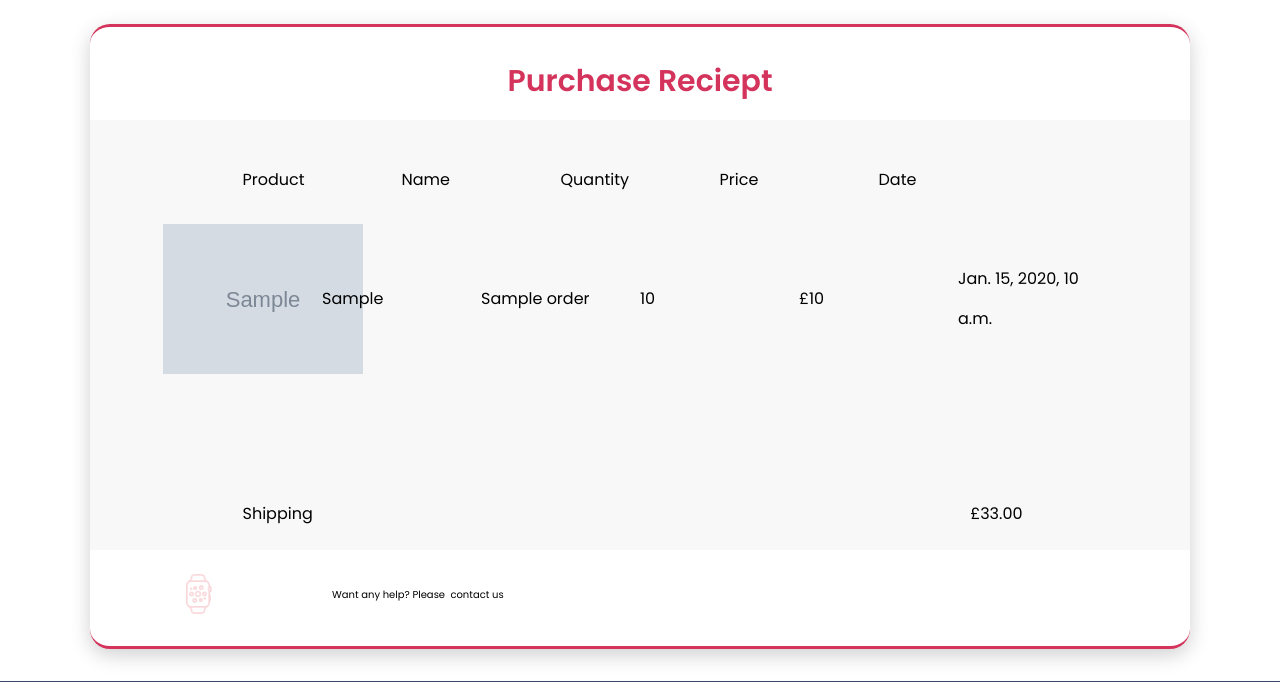
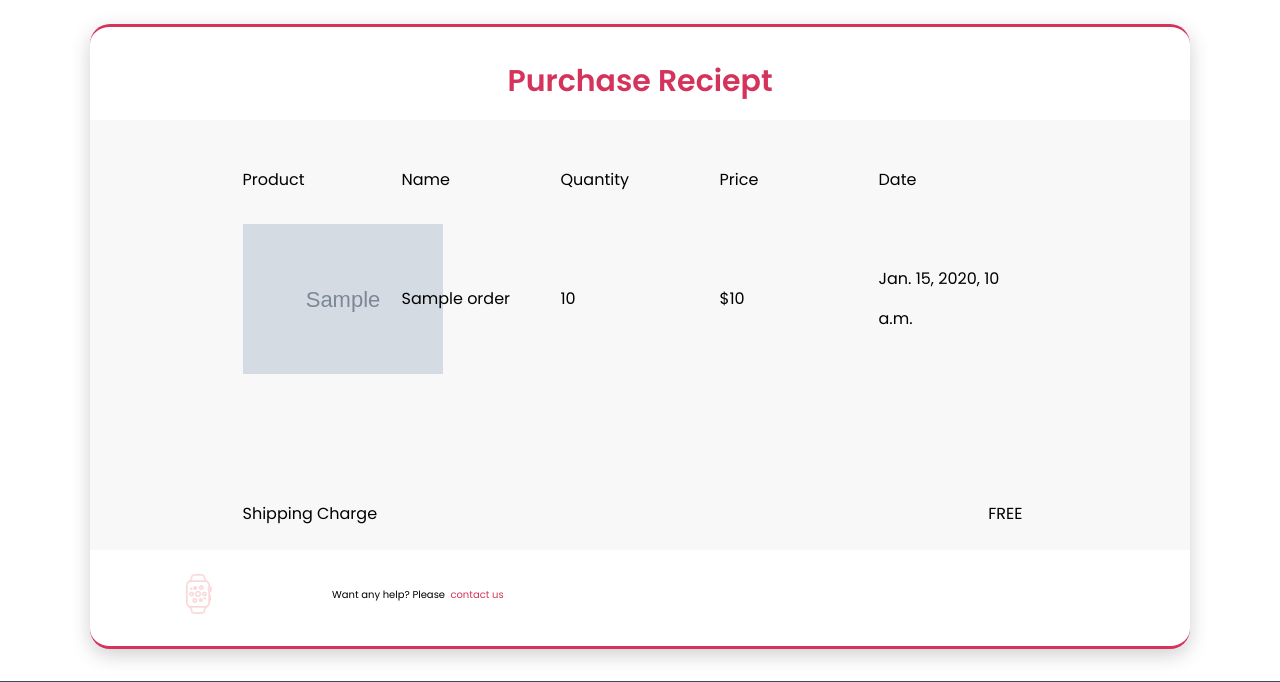
Before and after one commit to E-the/Solo_Project, a Django app: template template/checkout.html in a window 1280 px wide. Shown: the part 84-766 px from the top of the page. Run offline with Django 4.2, Linux system fonts and the light colour scheme; the template is opened without the code that fills it: most values are stand-ins (such as "Sample title", 1, 10 or a date in 2020); grey boxes marked "Sample" are stand-in pictures; style sheets or scripts are compiled from the project's sources; some libraries are stand-ins or nearby versions.

Commit message:
Checkout Frontend improved

```diff
--- a/template/checkout.html
+++ b/template/checkout.html
@@ -42,9 +42,9 @@
                 <div class="col-2">
                     <img style="height: 150px;" src="{{order.image}}" alt="" srcset="">
                 </div>
-                <div class="col-2">
+                <!-- <div class="col-2">
                     <span id="brand">{{order.productBrand}}</span>
-                </div>
+                </div> -->
                 <div class="col-2">
                     <span id="name"> {{order.name}} </span>
                 </div>
@@ -52,7 +52,7 @@
                     <span id="quantity">{{order.quantity}}</span>
                 </div>
                 <div class="col-2">
-                    <span id="price">&pound;{{order.total}}</span>
+                    <span id="price">${{order.total}}</span>
                 </div>
                 <div class="col-2">
                     <span id="date">{{order.date}}</span>
@@ -65,10 +65,10 @@
             <br>
             <div class="row d-flex justify-content-center">
                 <div class="col-3">
-                    <span id="name">Shipping</span>
+                    <span id="name">Shipping Charge</span>
                 </div>
                 <div class="col-7 text-right">
-                    <span id="price">&pound;33.00</span>
+                    <span id="price">FREE</span>
                 </div>
             </div>
         </div>
@@ -79,7 +79,7 @@
         <div class="footer">
             <div class="row">
                 <div class="col-2 text-center"><img class="img-fluid" src="{% static 'images/icon.png' %}"></div>
-                <div class="col-10 text-center">Want any help? Please &nbsp;<a> contact us</a></div>
+                <div class="col-10 text-center">Want any help? Please &nbsp;<a href="/contact"> contact us</a></div>
             </div>
 
 
```
